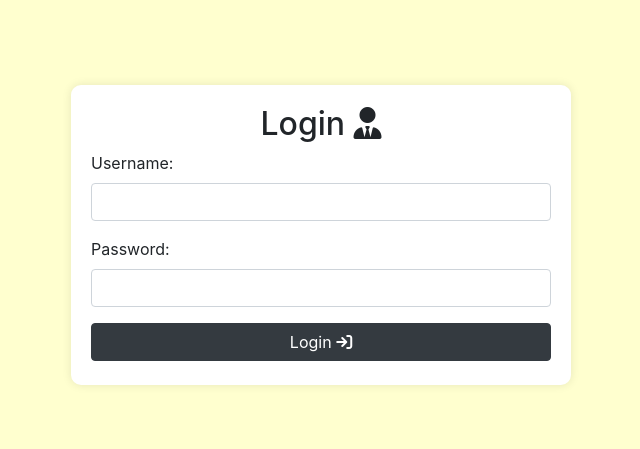
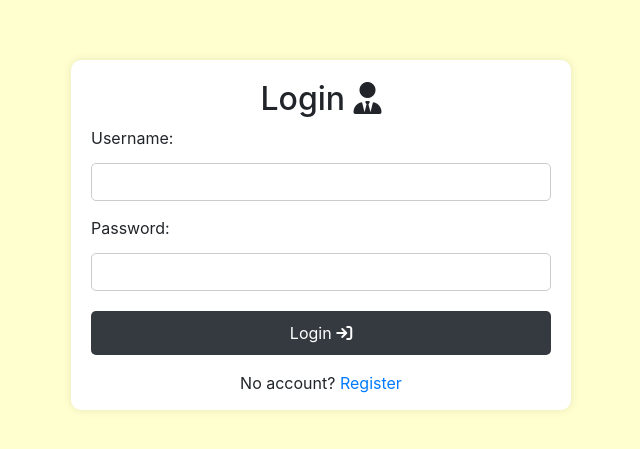
Before and after one commit to mutana-derrick/Reactjs-BlogUI, a React (Create React App) app: page /login in a window 1280 px wide. Shown: the part 165-614 px from the top of the page, without its empty margins (319-959 px from the left). Built offline with nearby package versions, Linux system fonts and the light colour scheme.

Commit message:
code refactored

```diff
--- a/src/components/PostList.js
+++ b/src/components/PostList.js
@@ -1,52 +1,48 @@
+// src/components/postList.js
 import React from "react";
 import { Link } from "react-router-dom";
+import '../styles/postlist.css'; // Import the CSS file
 
 function PostList() {
-  // Static list of posts for design purposes
   const posts = [
     {
       id: 1,
       title: "First Blog Post",
       author: "John Doe",
       timestamp: "2024-08-10T12:00:00Z",
-      content: "This is the content of the first blog post. It's just a placeholder for design.",
+      content:
+        "This is the content of the first blog post. It's just a placeholder for design.",
     },
     {
       id: 2,
       title: "Second Blog Post",
       author: "Jane Smith",
       timestamp: "2024-08-09T14:30:00Z",
-      content: "This is the content of the second blog post. It looks just as interesting as the first one!",
+      content:
+        "This is the content of the second blog post. It looks just as interesting as the first one!",
     },
     {
       id: 3,
       title: "Third Blog Post",
       author: "Jane Smith",
       timestamp: "2024-08-09T14:30:00Z",
-      content: "This is the content of the third blog post. It’s packed with great insights!",
+      content:
+        "This is the content of the third blog post. It’s packed with great insights!",
     },
     {
       id: 4,
       title: "Fourth Blog Post",
       author: "Jane Smith",
       timestamp: "2024-08-09T14:30:00Z",
-      content: "This is the content of the fourth blog post. Another interesting read!",
+      content:
+        "This is the content of the fourth blog post. Another interesting read!",
     },
   ];
 
   return (
-    <div style={{ backgroundColor: "#ffffff", minHeight: "100vh" }}>
+    <div className="post-list-container">
       {/* Header */}
-      <header
-        className="navbar navbar-expand-lg navbar-light bg-light shadow"
-        style={{
-          backgroundColor: "#f8f9fa",
-          padding: "10px 20px",
-          borderRadius: "10px",
-          marginBottom: "20px",
-        }}
-
-      >
+      <header className="navbar navbar-expand-lg navbar-light bg-light shadow navbar-custom">
         <div className="container">
           <h1 className="navbar-brand mb-0">Blog Management</h1>
           <div className="ml-auto">
@@ -61,15 +57,7 @@ function PostList() {
       </header>
 
       {/* Main Content */}
-      <div
-        className="container shadow mt-4"
-        style={{
-          backgroundColor: "#ffffcf",
-          padding: "20px",
-          borderRadius: "10px",
-        }}
-      >
-
+      <div className="container shadow mt-4 content-container">
         <div className="text-right mb-3">
           <Link to="/create-post" className="btn btn-primary">
             Create Post
@@ -77,12 +65,13 @@ function PostList() {
         </div>
         <div className="row">
           {posts.map((post) => (
-          <div className="col-md-6 -sm mb-4" key={post.id}>
-            <div className="card shadow" style={{ backgroundColor: "#ffffff" }}>
+            <div className="col-md-6 mb-4" key={post.id}>
+              <div className="card shadow card-custom">
                 <div className="card-body">
                   <h5 className="card-title">{post.title}</h5>
                   <h6 className="card-subtitle mb-2 text-muted">
-                  by {post.author} on {new Date(post.timestamp).toLocaleDateString()}
+                    by {post.author} on{" "}
+                    {new Date(post.timestamp).toLocaleDateString()}
                   </h6>
                   <p className="card-text">{post.content}</p>
                   <div className="d-flex justify-content-between">
@@ -106,9 +95,7 @@ function PostList() {
                     >
                       <i className="fas fa-edit"></i> Edit
                     </Link>
-                  <button
-                    className="btn btn-danger btn-sm"
-                  >
+                    <button className="btn btn-danger btn-sm">
                       <i className="fas fa-trash"></i> Delete
                     </button>
                   </div>
--- a/src/components/login.js
+++ b/src/components/login.js
@@ -1,5 +1,7 @@
 import React, { useState } from "react";
 import axios from "axios";
+import { Link } from "react-router-dom";
+import "../styles/login.css"; // Import the CSS file
 
 function Login() {
   const [username, setUsername] = useState("");
@@ -18,28 +20,8 @@ function Login() {
   };
 
   return (
-    <div
-      className="login-container"
-      style={{
-        backgroundColor: "#ffffcf",
-        height: "100vh",
-        display: "flex",
-        alignItems: "center",
-        justifyContent: "center",
-      }}
-    >
-      <form
-        className="login-form"
-        onSubmit={handleSubmit}
-        style={{
-          backgroundColor: "#ffffff",
-          padding: "20px",
-          borderRadius: "10px",
-          boxShadow: "0 0 10px rgba(0, 0, 0, 0.1)",
-          width: "500px",
-          height: "300px",
-        }}
-      >
+    <div className="login-container">
+      <form className="login-form" onSubmit={handleSubmit}>
         <h2 className="text-center">
           Login <i className="fa-solid fa-user-tie"></i>
         </h2>
@@ -71,6 +53,12 @@ function Login() {
           Login <i className="fa-solid fa-arrow-right-to-bracket"></i>
         </button>
         {error && <div className="alert alert-danger mt-3">{error}</div>}
+        <div className="text-center mt-3">
+          No account?{" "}
+          <Link to="/register" className="text-primary">
+            Register
+          </Link>
+        </div>
       </form>
     </div>
   );
--- a/src/components/register.js
+++ b/src/components/register.js
@@ -1,15 +1,18 @@
-import React, { useState } from 'react';
+// src/components/register.js
+import React, { useState } from "react";
+import { Link } from "react-router-dom";
+import "../styles/register.css"; // Import the CSS file
 
 function Register() {
-  const [username, setUsername] = useState('');
-  const [password, setPassword] = useState('');
-  const [confirmPassword, setConfirmPassword] = useState('');
+  const [username, setUsername] = useState("");
+  const [password, setPassword] = useState("");
+  const [confirmPassword, setConfirmPassword] = useState("");
   const [error, setError] = useState(null);
 
   const handleSubmit = (e) => {
     e.preventDefault();
     if (password !== confirmPassword) {
-      setError('Passwords do not match');
+      setError("Passwords do not match");
       return;
     }
     // Handle registration logic here, e.g., make an API call to register the user
@@ -17,9 +20,11 @@ function Register() {
   };
 
   return (
-    <div className="register-container" style={{ backgroundColor: '#ffffcf', height: '100vh', display: 'flex', alignItems: 'center', justifyContent: 'center' }}>
-      <form className="register-form" onSubmit={handleSubmit} style={{ backgroundColor: '#ffffff', padding: '20px', borderRadius: '10px', boxShadow: '0 0 10px rgba(0, 0, 0, 0.1)', width: '500px', height: '400px' }}>
-        <h2 className="text-center">Register <i className="fa-solid fa-user-plus"></i></h2>
+    <div className="register-container">
+      <form className="register-form" onSubmit={handleSubmit}>
+        <h2 className="text-center">
+          Register <i className="fa-solid fa-user-plus"></i>
+        </h2>
         <div className="form-group">
           <label htmlFor="username">Username:</label>
           <input
@@ -60,6 +65,12 @@ function Register() {
           Register <i className="fa-solid fa-user-plus"></i>
         </button>
         {error && <div className="alert alert-danger mt-3">{error}</div>}
+        <div className="text-center mt-3">
+          Already have an account?{" "}
+          <Link to="/login" className="text-primary">
+            Log in
+          </Link>
+        </div>
       </form>
     </div>
   );
--- /dev/null
+++ b/src/styles/login.css
@@ -0,0 +1,76 @@
+/* styles.css */
+.login-container {
+  background-color: #ffffcf;
+  height: 100vh;
+  display: flex;
+  align-items: center;
+  justify-content: center;
+}
+
+.login-form {
+  background-color: #ffffff;
+  padding: 20px;
+  border-radius: 10px;
+  box-shadow: 0 0 10px rgba(0, 0, 0, 0.1);
+  width: 500px;
+  height: 350px;
+}
+
+.text-center {
+  text-align: center;
+}
+
+.form-group {
+  margin-bottom: 15px;
+}
+
+.form-control {
+  width: 100%;
+  padding: 10px;
+  margin-top: 5px;
+  border: 1px solid #ccc;
+  border-radius: 5px;
+}
+
+.btn-block {
+  width: 100%;
+  padding: 10px;
+  margin-top: 20px;
+  background-color: #343a40;
+  color: #ffffff;
+  border: none;
+  border-radius: 5px;
+  cursor: pointer;
+  display: flex;
+  align-items: center;
+  justify-content: center;
+}
+
+.btn-block:hover {
+  background-color: #23272b;
+}
+
+.mt-3 {
+  margin-top: 20px;
+}
+
+.text-primary {
+  color: #007bff;
+}
+
+.text-primary:hover {
+  color: #0056b3;
+  text-decoration: underline;
+}
+
+.alert {
+  padding: 10px;
+  margin-top: 15px;
+  border-radius: 5px;
+}
+
+.alert-danger {
+  background-color: #f8d7da;
+  color: #721c24;
+  border: 1px solid #f5c6cb;
+}
--- /dev/null
+++ b/src/styles/postlist.css
@@ -0,0 +1,22 @@
+/* src/styles/postList.css */
+.post-list-container {
+  background-color: #ffffff;
+  min-height: 100vh;
+}
+
+.navbar-custom {
+  background-color: #f8f9fa;
+  padding: 10px 20px;
+  border-radius: 10px;
+  margin-bottom: 20px;
+}
+
+.content-container {
+  background-color: #ffffcf;
+  padding: 20px;
+  border-radius: 10px;
+}
+
+.card-custom {
+  background-color: #ffffff;
+}
--- /dev/null
+++ b/src/styles/register.css
@@ -0,0 +1,34 @@
+/* src/styles/register.css */
+.register-container {
+  background-color: #ffffcf;
+  height: 100vh;
+  display: flex;
+  align-items: center;
+  justify-content: center;
+}
+
+.register-form {
+  background-color: #ffffff;
+  padding: 20px;
+  border-radius: 10px;
+  box-shadow: 0 0 10px rgba(0, 0, 0, 0.1);
+  width: 500px;
+  height: 450px;
+}
+
+.text-center {
+  text-align: center;
+}
+
+.btn-block {
+  display: block;
+  width: 100%;
+}
+
+.alert {
+  margin-top: 1rem;
+}
+
+.text-primary {
+  color: #007bff;
+}
```
Lines whose indentation alone changed are shown as unchanged.
